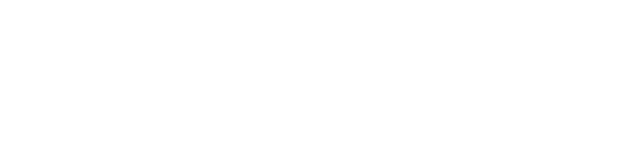
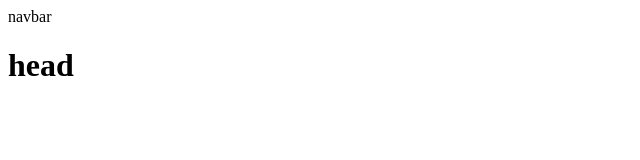
Before and after one commit to seconduser2/demo_git, a plain HTML site: page index.html in a window 1280 px wide. Shown: the whole page, without its empty margins (0-640 px from the left). Drawn offline with Linux system fonts and the light colour scheme.

Commit message:
add navbar

```diff
--- a/index.html
+++ b/index.html
@@ -7,6 +7,7 @@
     <title>Document</title>
 </head>
 <body>
-
+    <nav>navbar</nav>
+    <h1>head</h1>
 </body>
 </html>
```
